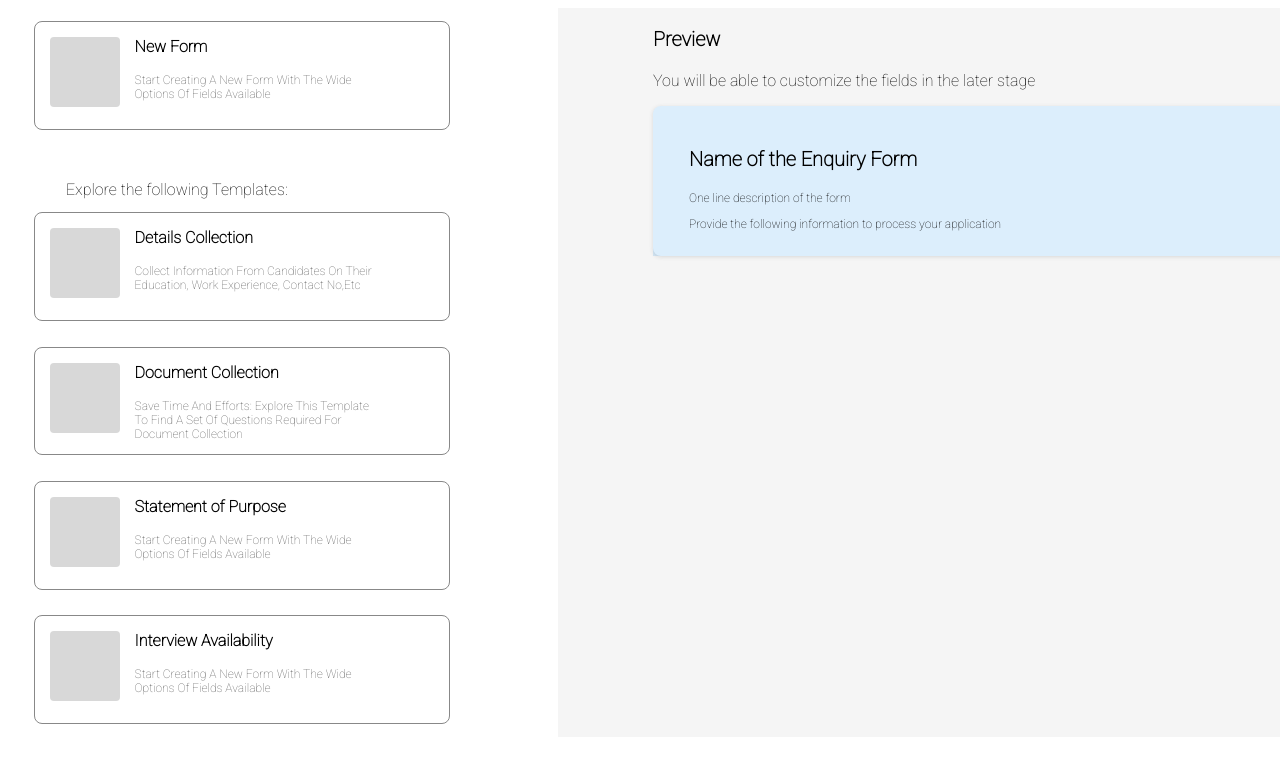
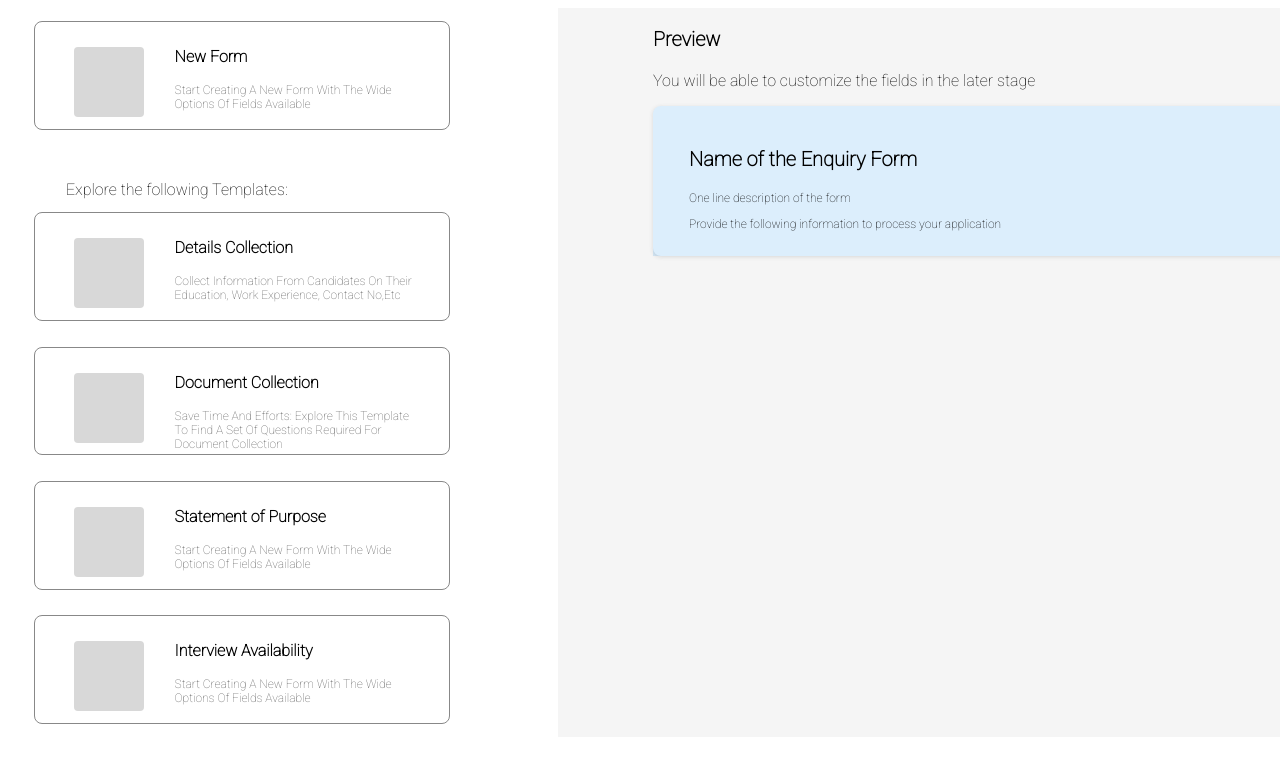
Before and after one commit to head-node/turbohire, a React (Create React App) app: page / in a window 1280 px wide. Shown: the top 762 px of the page. Built offline with nearby package versions, Linux system fonts and the light colour scheme.

Commit message:
added css

```diff
--- a/src/App.css
+++ b/src/App.css
@@ -28,14 +28,14 @@ flex-direction: column;
   /* height: 12vh; */
   height: 70px;
   background-color: rgb(216, 216, 216);
-
+  margin: 10px 16px 23px 24px;
   border-radius: 4px;
 }
 h3 {
   font-size: 1.8vw;
   padding: 0;
   /* margin: 10px; */
-  margin: 0;
+  margin-top: 10px;
   color: #000000;
 }
 .child-textbox {
```
